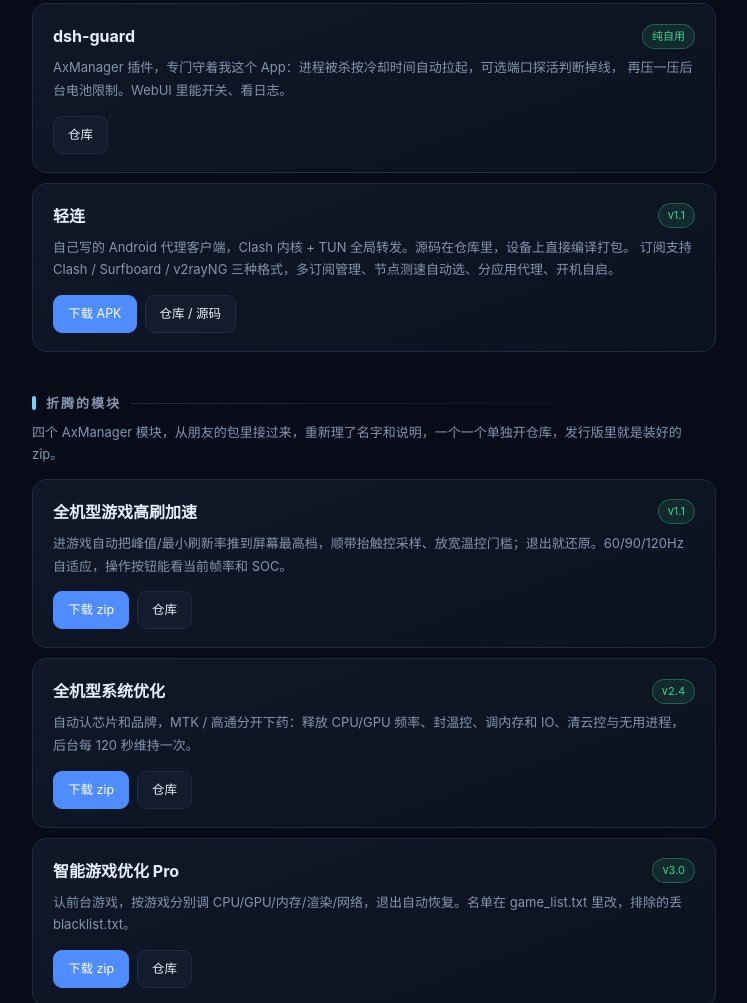
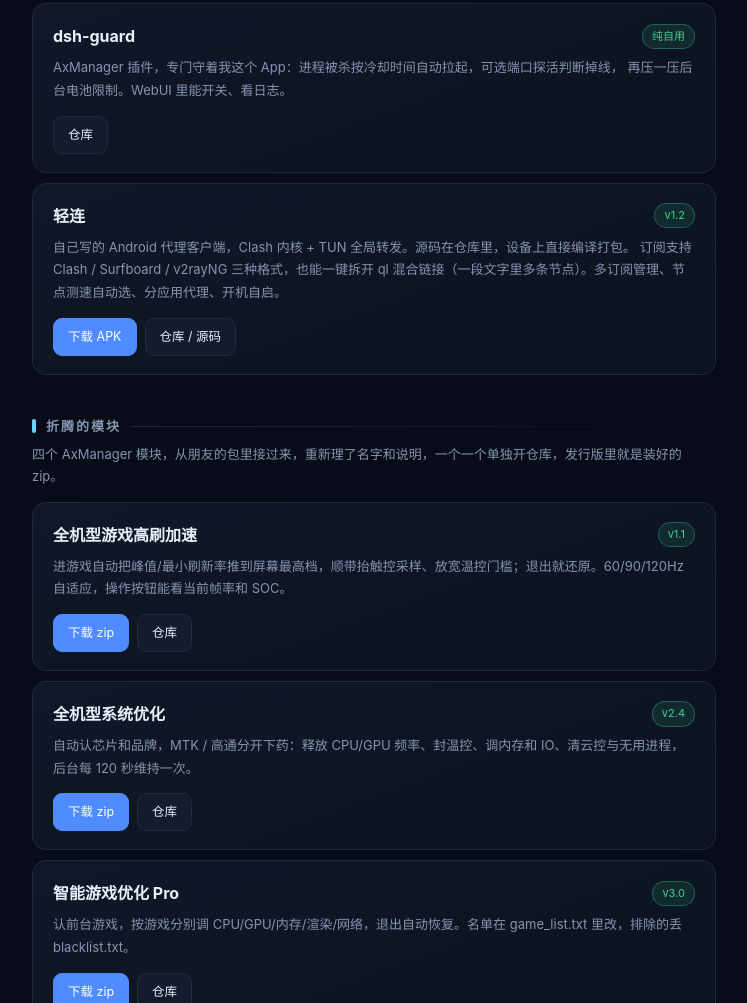
Before and after one commit to guhaoxin123/dsh-site, a plain HTML site: page about.html in a window 1280 px wide. Shown: the part 2060-3063 px from the top of the page, without its empty margins (266-1013 px from the left). Drawn offline with Linux system fonts and the light colour scheme.

Commit message:
个人页：轻连升到 1.2（ql 混合链接）

```diff
--- a/about.html
+++ b/about.html
@@ -218,9 +218,9 @@
     </div>
   </div>
   <div class="card proj">
-    <div class="top"><b>轻连</b><span class="badge">v1.1</span></div>
+    <div class="top"><b>轻连</b><span class="badge">v1.2</span></div>
     <p>自己写的 Android 代理客户端，Clash 内核 + TUN 全局转发。源码在仓库里，设备上直接编译打包。
-       订阅支持 Clash / Surfboard / v2rayNG 三种格式，多订阅管理、节点测速自动选、分应用代理、开机自启。</p>
+       订阅支持 Clash / Surfboard / v2rayNG 三种格式，也能一键拆开 ql 混合链接（一段文字里多条节点）。多订阅管理、节点测速自动选、分应用代理、开机自启。</p>
     <div class="links">
       <a class="btn primary" href="https://github.com/guhaoxin123/qinglian/releases/latest">下载 APK</a>
       <a class="btn" href="https://github.com/guhaoxin123/qinglian">仓库 / 源码</a>
```
